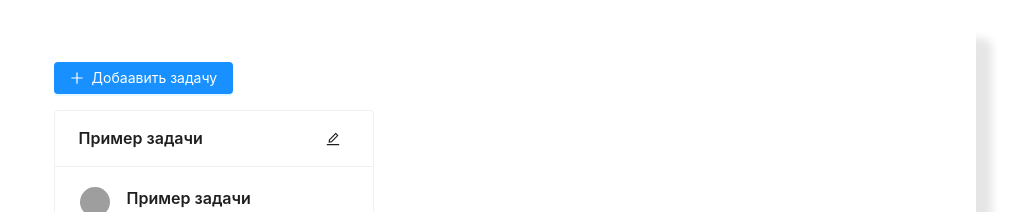
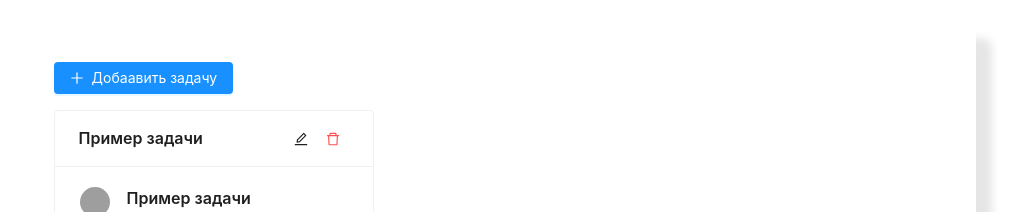
Before and after one commit to Karatel1968/T1, a React (Vite) app in the folder task_manager/: page / in a window 1280 px wide. Shown: the top 212 px of the page, without its empty margins (160-1183 px from the left). Built offline with nearby package versions, Linux system fonts and the light colour scheme; grey boxes are pictures that could not be loaded.

Commit message:
добавил кнопку удаления задачи

```diff
--- a/task_manager/src/Entities/TaskItem/TaskItem.tsx
+++ b/task_manager/src/Entities/TaskItem/TaskItem.tsx
@@ -1,8 +1,11 @@
 import type { Task } from "../../shared/model/AboutTask"
 import { Avatar, Card } from 'antd';
-import { EditOutlined  } from '@ant-design/icons';
+import { EditOutlined, DeleteOutlined  } from '@ant-design/icons';
 import { Button } from 'antd';
 import { useNavigate } from 'react-router-dom';
+import { useTasks } from "../../app/providers/TaskProvider/TaskProvider";
+import { useState } from "react";
+import {Modal} from "antd";
 import {Tag} from "antd";
 import {
   CheckCircleOutlined,
@@ -11,10 +14,24 @@ import {
 } from '@ant-design/icons';
 
 const TaskItem: React.FC<{task: Task}> = ({task}) => {
-
+    const { deleteTask } = useTasks();
     const navigate = useNavigate();
 
     const { Meta } = Card;
+
+    const [isModalOpen, setIsModalOpen] = useState(false);
+
+  const showModal = () => {
+    setIsModalOpen(true);
+  };
+
+  const handleOk = () => {
+    setIsModalOpen(false);
+  };
+
+  const handleCancel = () => {
+    setIsModalOpen(false);
+  };
 
     const getPriorityColor = () => {
     switch (task.priority) {
@@ -41,17 +58,40 @@ const TaskItem: React.FC<{task: Task}> = ({task}) => {
     }
   };
 
+  const handleDelete = (e: React.MouseEvent) => {
+    e.stopPropagation();
+    deleteTask(task.id);
+    handleOk();
+  };
+
+
     return(
+      <>
+      <Modal
+        title="Подтверждение удаления"
+        closable={{ 'aria-label': 'Custom Close Button' }}
+        open={isModalOpen}
+        onOk={handleDelete}
+        onCancel={handleCancel}
+      >
+        <p>Вы действительно хотите удалить задачу ?</p>
+      </Modal>
         <Card style={{ width: 320 }}
             title={task.title}
-            extra={
+            extra={[
                 <Button
                     type="text"
                     icon={<EditOutlined />}
                     onClick={() => navigate(`/task/${task.id}`)}
-                />
-
-            }
+                />,
+                <Button
+                  key="delete"
+                  type="text"
+                  danger
+                  icon={<DeleteOutlined />}
+                  onClick={showModal}
+                />,
+            ]}
             actions={[<Tag color="default">{task.category}</Tag>,
             <Tag icon={getStatusIcon()} color={getStatusColor()}>{task.status}</Tag>,
             <Tag color={getPriorityColor()}>{task.priority}</Tag>]}
@@ -62,7 +102,7 @@ const TaskItem: React.FC<{task: Task}> = ({task}) => {
                 description={task.description}
             />
         </Card>
-
+      </>
     )
 }
 
```
